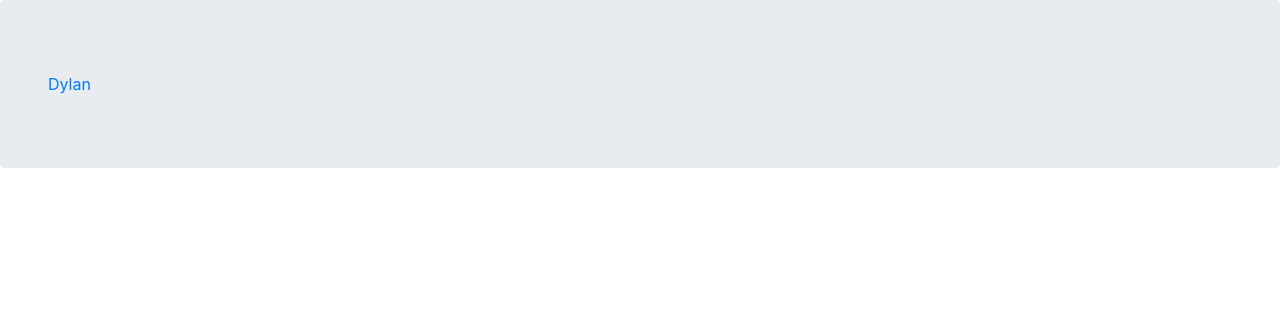
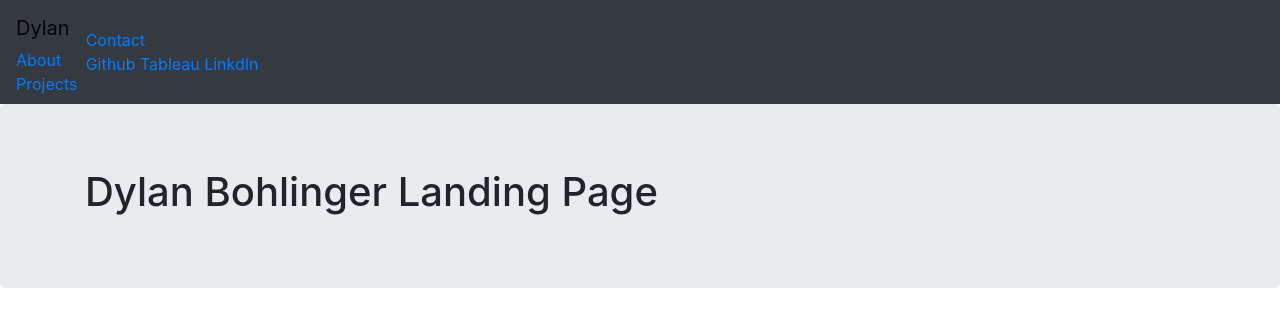
Before and after one commit to dbohlinger/PortfolioPage-2020, a website: page index.html in a window 1280 px wide. Drawn offline with nearby package versions, Linux system fonts and the light colour scheme.

Commit message:
added nodejs, gulp

```diff
--- a/index.html
+++ b/index.html
@@ -5,13 +5,29 @@
     <link rel="stylesheet" href="landing.css">
     <title>Dylan Bohlinger Portfolio Page</title>
     <body>
-        <div class="jumbotron">
+
             <!-- Header containg Github LinkdIn, Tableau Public other social media clicks-->
-            <div class="nav navbar">
-                <a class="nav" href="#">Dylan</a>
+            <nav class="navbar navbar-expand-lg navbar-light bg-dark">
+                <div class="rightnav">
+                <a class="navbar-brand" href="#">Dylan</a>
+                <a class="navbar-nav" href="#">About</a>
+                <a class="navbar-nav" href="#">Projects</a>
             </div>
+            <div class="leftnav">
+                <a class="navbar-nav" href="#">Contact</a>
+                    <a class="nav-nav" href="#">Github</a>
+                    <a class="nav-nav" href="#">Tableau</a>
+                    <a class="nav-nav" href="#">LinkdIn</a>
+
+            </div>
+            </nav>
+            <div class="jumbotron">
+
 
             <!-- top part of the page -->
+            <div class="container" id="introduction">
+                <h1>Dylan Bohlinger Landing Page</h1>
+            </div>
                 <!--Introduction-->
                     <!--Who I am -->
             <!-- middle meat of the page/ content/ where I display my prodjects  -->
@@ -26,13 +42,14 @@
                       <!-- Tableau Public Projects-->
 
 
+            <footer>
 
+            </footer>
         </div>
 <script src="https://code.jquery.com/jquery-3.5.1.slim.min.js" integrity="sha384-DfXdz2htPH0lsSSs5nCTpuj/zy4C+OGpamoFVy38MVBnE+IbbVYUew+OrCXaRkfj" crossorigin="anonymous"></script>
 <script src="https://cdn.jsdelivr.net/npm/popper.js@1.16.0/dist/umd/popper.min.js" integrity="sha384-Q6E9RHvbIyZFJoft+2mJbHaEWldlvI9IOYy5n3zV9zzTtmI3UksdQRVvoxMfooAo" crossorigin="anonymous"></script>
 <script src="https://stackpath.bootstrapcdn.com/bootstrap/4.5.0/js/bootstrap.min.js" integrity="sha384-OgVRvuATP1z7JjHLkuOU7Xw704+h835Lr+6QL9UvYjZE3Ipu6Tp75j7Bh/kR0JKI" crossorigin="anonymous"></script>
 <script crossorigin src="https://unpkg.com/react@16/umd/react.production.min.js"></script>
 <script crossorigin src="https://unpkg.com/react-dom@16/umd/react-dom.production.min.js"></script>
-
 </body>
 </html>
--- a/landing.css
+++ b/landing.css
@@ -0,0 +1,3 @@
+nav{
+    display: flexbox;
+}
```
Also changed, not shown: package.json (added, +23 -0 lines), 1 other file.
